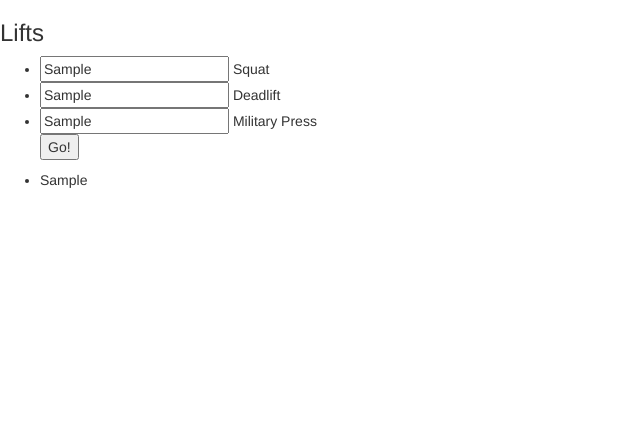
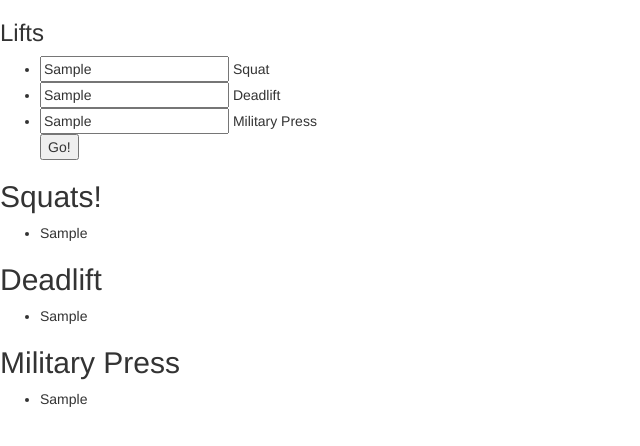
Before and after one commit to jonlin14/startingStrength, a plain HTML site: page index.html in a window 1280 px wide. Both pictures are taken after typing "Sample", "Sample", "Sample" into the empty fields and a click on the button "Go!". Shown: the whole page, without its empty margins (0-640 px from the left). Drawn offline with Linux system fonts and the light colour scheme.

Commit message:
Add loops for Deadlift and Military Press

```diff
--- a/index.html
+++ b/index.html
@@ -16,8 +16,23 @@
         </form>
     </ul>
 
+    <h2>Squats!</h2>
     <ul>
       <li ng-repeat="item in squatArray">
+        {{ item }}
+      </li>
+    </ul>
+
+    <h2>Deadlift</h2>
+    <ul>
+      <li ng-repeat="item in deadliftArray">
+        {{ item }}
+      </li>
+    </ul>
+
+    <h2>Military Press</h2>
+    <ul>
+      <li ng-repeat="item in militaryPressArray">
         {{ item }}
       </li>
     </ul>
```
